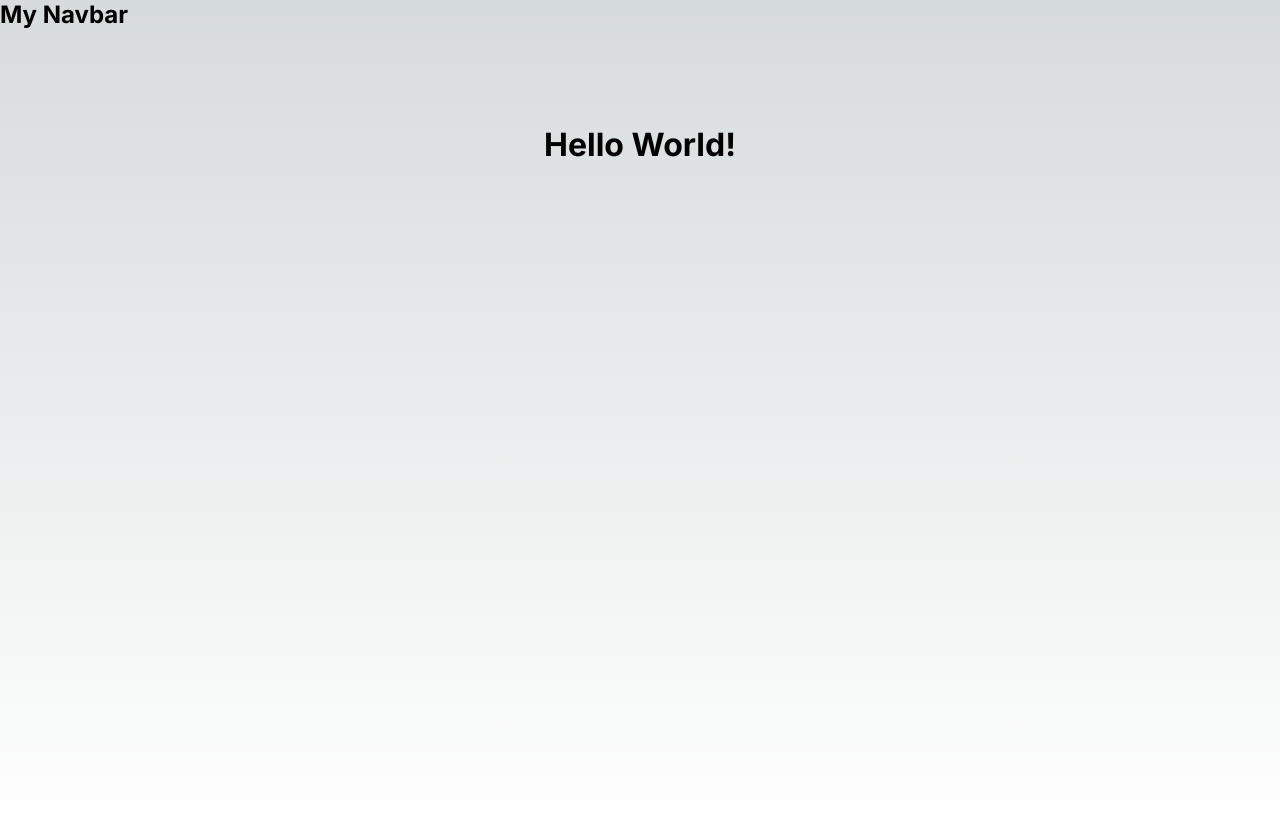
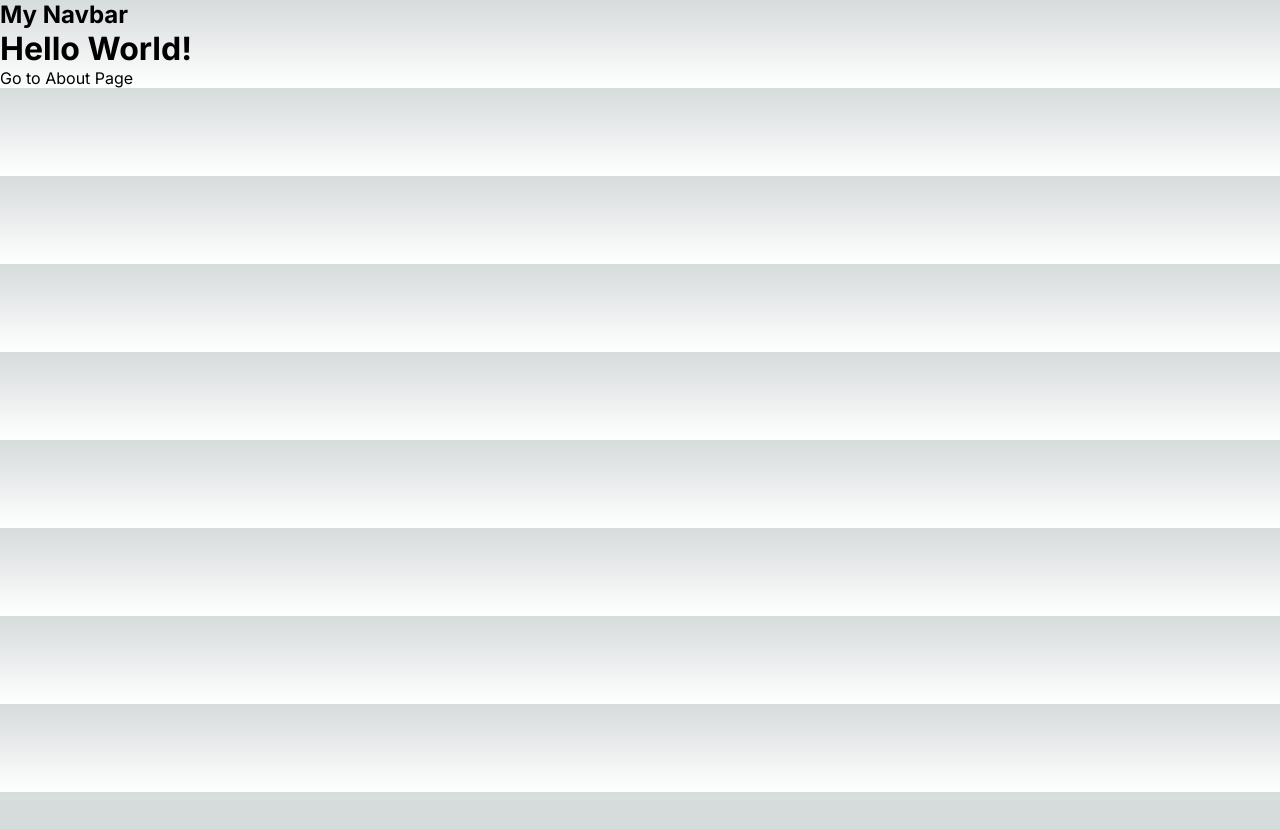
Before and after one commit to PhenDoesStuff/learning-nextjs, a Next.js app: page / in a window 1280 px wide. After the commit the page ends 800 px from the top, so only its background shows below. Built offline with nearby package versions, Linux system fonts and the light colour scheme.

Commit message:
Added links to other pages

```diff
--- a/app/page.tsx
+++ b/app/page.tsx
@@ -1,10 +1,10 @@
-import Image from 'next/image';
-import styles from './page.module.css';
+import Link from 'next/link';
 
 export default function Home() {
 	return (
-		<main className={styles.main}>
+		<main>
 			<h1>Hello World!</h1>
+			<Link href='/about'>Go to About Page</Link>
 		</main>
 	);
 }
```
Also changed, not shown: app/about/page.tsx (+8 -1 lines).
